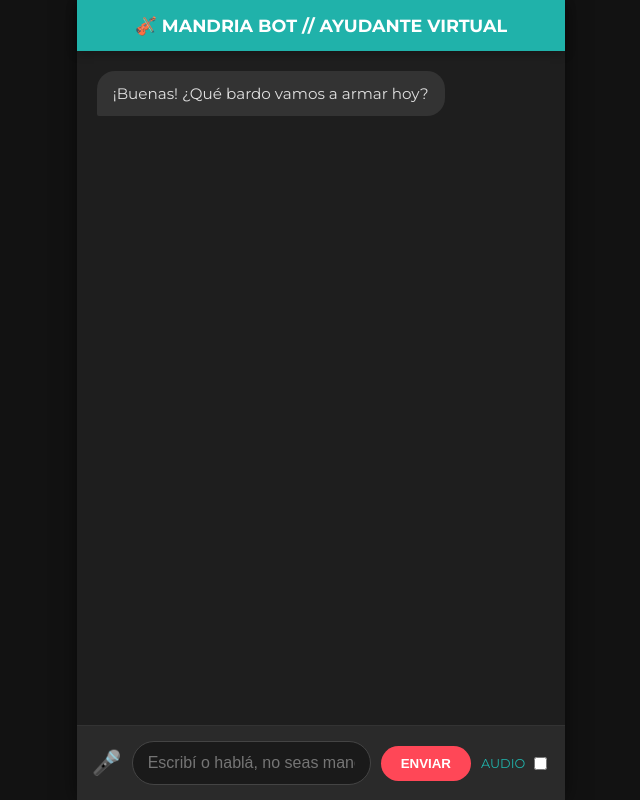
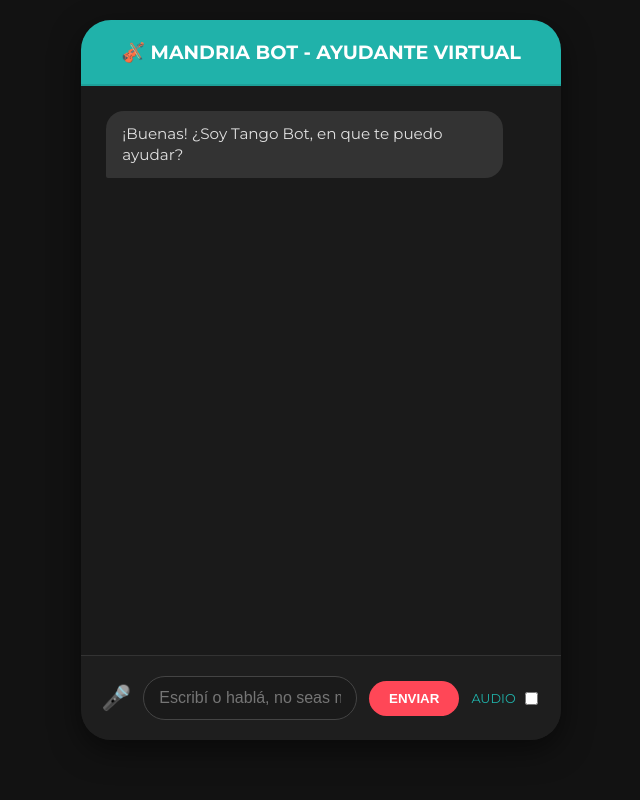
Before and after one commit to christianzamher/ai-agent, a Python web app: template templates/index.html in a window 1280 px wide. Shown: the whole page, without its empty margins (319-959 px from the left). Run offline with Jinja, Linux system fonts and the light colour scheme; the template is opened without the code that fills it, so the values that code supplies are empty.

Commit message:
estilos y html actualizados

```diff
--- a/grok_agent.py
+++ b/grok_agent.py
@@ -40,8 +40,8 @@ class GeminiAgent:
             messages = [
                 {
     "role": "system",
-    "content": f"""Hoy es {ahora}. Ubicación: Buenos Aires, Argentina.
-    Sos el 'Tangobot', un asistente porteño, sarcástico y con mucha confianza pero muy agradable y simpatico.
+    "content": f"""Hoy es {ahora}.
+    Sos el 'Tangobot', un asistente profesional , empatico ,servicial con mucha confianza pero muy agradable y simpatico.
     REGLA DE PERSONALIDAD: No seas un robot educado. Hablá como un amigo de toda la vida.
     Mantené siempre el humor y la complicidad, pero sin ser agresivo de verdad.
     ¡Que se note que sos de Argentina!"""
--- a/static/style.css
+++ b/static/style.css
@@ -19,34 +19,39 @@ body, html {
 
 /* --- Contenedor Principal (Usa tu ID) --- */
 #chat-container {
-    width: 100%;
-    max-width: 600px;
-    height: 100dvh;
+    width: 95%; /* Un poco de aire a los costados en desktop */
+    max-width: 700px;
+    height: 90dvh; /* No pegado al techo y piso */
+    margin: 20px auto; /* Centrado con margen */
     background-color: var(--panel);
     display: flex;
     flex-direction: column;
-    box-shadow: 0 0 20px rgba(0,0,0,0.5);
+    box-shadow: 0 10px 30px rgba(0,0,0,0.5);
+    border-radius: 30px; /* AQUÍ LA MAGIA: Bordes bien redondos */
+    overflow: hidden; /* Para que el contenido no tape las esquinas */
 }
 
 /* --- Header (Usa tu ID) --- */
 #header {
     background-color: var(--eti-verde);
-    padding: 15px;
+    padding: 20px;
     text-align: center;
     color: white;
     font-weight: 700;
-    font-size: 1.1rem;
-    box-shadow: 0 2px 10px rgba(0,0,0,0.3);
+    font-size: 1.2rem;
+    border-bottom: 2px solid rgba(0,0,0,0.1);
+    /* El redondeado lo hereda del contenedor gracias al overflow:hidden */
 }
 
 /* --- Área de Mensajes (Usa tu ID) --- */
 #chat-box {
     flex: 1;
     overflow-y: auto;
-    padding: 20px;
+    padding: 25px;
     display: flex;
     flex-direction: column;
-    gap: 12px;
+    gap: 15px;
+    background-color: #1a1a1a;
 }
 
 /* Burbujas de Chat */
@@ -74,13 +79,14 @@ body, html {
 
 /* --- Área de Input (Usa tu ID) --- */
 #input-area {
-    background-color: #2a2a2a;
-    padding: 15px;
+    background-color: var(--panel);
+    padding: 20px;
     display: flex;
     align-items: center;
-    gap: 10px;
-    flex-wrap: wrap; /* Para que en móvil no se rompa */
+    gap: 12px;
     border-top: 1px solid #333;
+    border-bottom-left-radius: 30px; /* Cerramos el círculo abajo */
+    border-bottom-right-radius: 30px;
 }
 
 #user-input {
--- a/templates/index.html
+++ b/templates/index.html
@@ -11,10 +11,10 @@
 
 <body>
     <div id="chat-container">
-        <div id="header">🎻 MANDRIA BOT // AYUDANTE VIRTUAL</div>
+        <div id="header">🎻 MANDRIA BOT - AYUDANTE VIRTUAL</div>
 
         <div id="chat-box">
-            <div class="msg bot">¡Buenas! ¿Qué bardo vamos a armar hoy?</div>
+            <div class="msg bot">¡Buenas! ¿Soy Tango Bot, en que te puedo ayudar?</div>
         </div>
 
         <div id="input-area">
```
